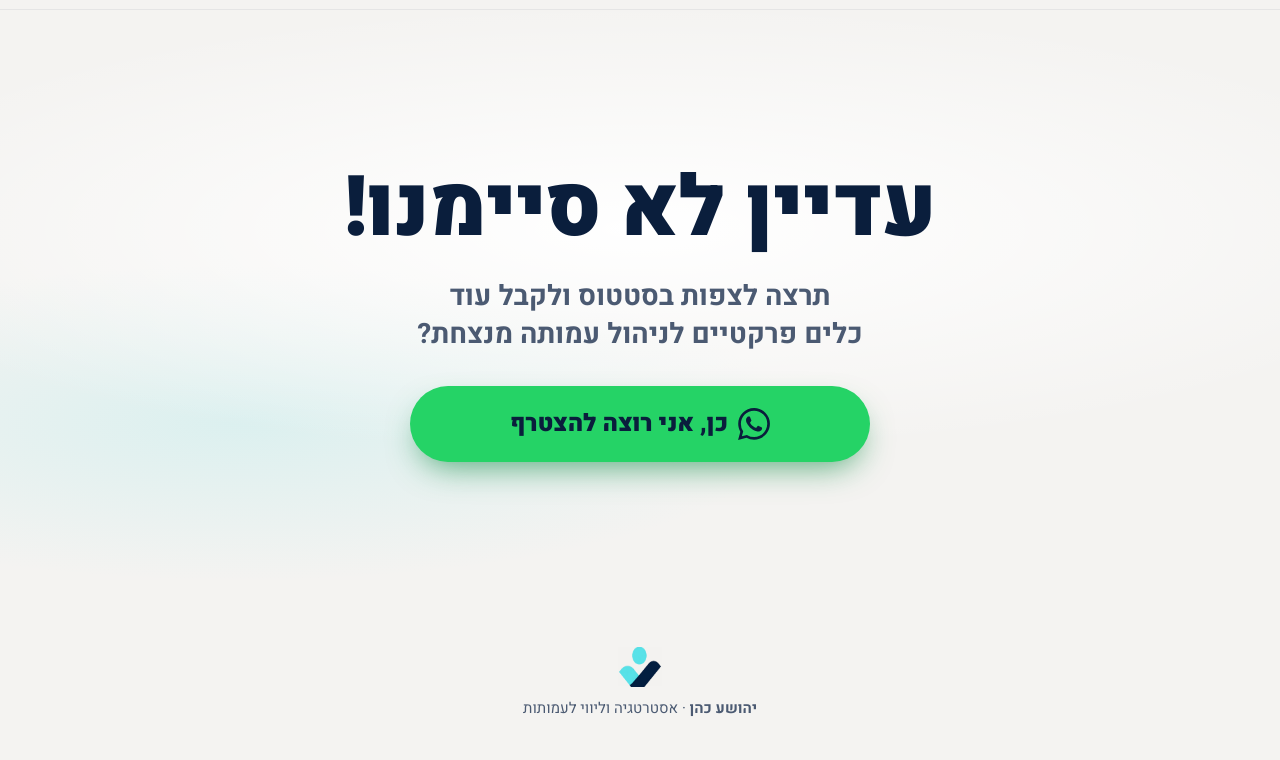
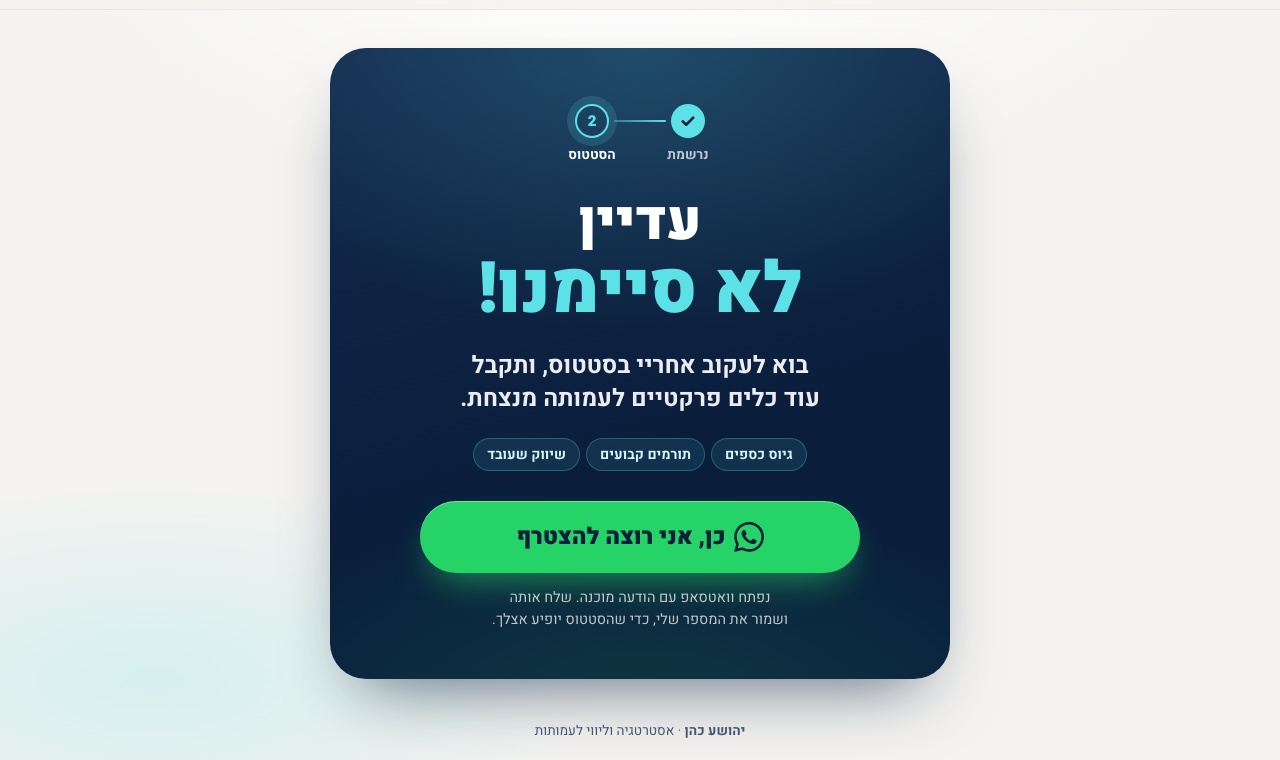
Before and after one commit to yhk207137-collab/amuta-menatzachat, a plain HTML site: page thank-you.html in a window 1280 px wide. Shown: the part 51-811 px from the top of the page. Drawn offline with Linux system fonts and the light colour scheme.

Commit message:
עיצוב חדש ונוסח חדש לדף התודה
Co-Authored-By: Claude Opus 5.5 <noreply@anthropic.com>

```diff
--- a/thank-you.html
+++ b/thank-you.html
@@ -11,16 +11,58 @@
 <link rel="preload" href="assets/heebo-hebrew-900-normal.woff2" as="font" type="font/woff2" crossorigin>
 <link rel="stylesheet" href="styles.css?v=consent1">
 <style>
-body{display:flex;flex-direction:column;min-height:100vh;min-height:100svh}
-.ty{position:relative;flex:1;display:flex;flex-direction:column;align-items:center;justify-content:center;gap:clamp(18px,4vw,26px);width:100%;max-width:720px;margin:0 auto;padding:40px clamp(16px,4vw,48px);text-align:center}
-.ty::before{content:"";position:absolute;inset:-40px -50vw 0;z-index:-1;pointer-events:none;
-  background:radial-gradient(60% 50% at 50% 40%,#fff 0%,rgba(255,255,255,0) 70%),radial-gradient(40% 35% at 30% 70%,rgba(92,225,230,.16),rgba(92,225,230,0) 70%)}
-.ty h1{font-size:clamp(46px,13vw,84px);line-height:1.04;text-wrap:balance}
-.ty p{margin:0;font-size:clamp(21px,5.4vw,28px);font-weight:700;line-height:1.35;color:var(--muted);text-wrap:balance}
-.btn-wa{max-width:460px;margin-top:6px;padding:20px 24px;font-size:clamp(21px,5.6vw,24px);background:#25D366;color:var(--navy);box-shadow:0 14px 32px -10px rgba(18,140,70,.7)}
-.btn-wa:hover{box-shadow:0 20px 38px -12px rgba(18,140,70,.75)}
-.btn-wa svg{flex:none;width:32px;height:32px;fill:currentColor}
-.foot{padding-bottom:30px}
+body{display:flex;flex-direction:column;min-height:100vh;min-height:100svh;
+  background:radial-gradient(70% 45% at 50% 0%,#fff 0%,rgba(255,255,255,0) 70%),radial-gradient(50% 35% at 12% 90%,rgba(92,225,230,.2),rgba(92,225,230,0) 70%),var(--paper)}
+.ty{flex:1;display:flex;align-items:center;justify-content:center;padding:clamp(12px,3vw,40px)}
+.ty-card{position:relative;overflow:hidden;width:100%;max-width:620px;padding:clamp(30px,6vw,56px) clamp(20px,5vw,56px) clamp(28px,5vw,48px);border-radius:calc(var(--radius) + 8px);
+  background:linear-gradient(165deg,var(--navy-2),var(--navy) 62%);color:#fff;text-align:center;box-shadow:0 34px 70px -30px rgba(10,30,60,.65)}
+.ty-card::before{content:"";position:absolute;inset:-45% -25% auto;height:90%;pointer-events:none;background:radial-gradient(closest-side,rgba(92,225,230,.2),rgba(92,225,230,0))}
+.ty-card::after{content:"";position:absolute;inset:auto -25% -50%;height:80%;pointer-events:none;background:radial-gradient(closest-side,rgba(37,211,102,.16),rgba(37,211,102,0))}
+.ty-card>*{position:relative;z-index:1}
+
+/* two steps: signed up, now the status */
+.ty-steps{display:flex;justify-content:center;align-items:flex-start;margin:0 0 clamp(20px,4vw,28px);padding:0;list-style:none;font-size:13.5px;font-weight:700;color:rgba(255,255,255,.72)}
+.ty-steps li{display:flex;flex-direction:column;align-items:center;gap:7px;width:96px;position:relative}
+.ty-steps li+li::before{content:"";position:absolute;top:16px;right:calc(-50% + 22px);left:calc(50% + 22px);height:2px;border-radius:2px;background:linear-gradient(to left,var(--cyan),rgba(92,225,230,.35))}
+.ty-dot{display:flex;align-items:center;justify-content:center;width:34px;height:34px;border-radius:50%;font-weight:900;font-size:15px}
+.is-done .ty-dot{background:var(--cyan);color:var(--navy)}
+.is-done .ty-dot svg{width:18px;height:18px;fill:none;stroke:currentColor;stroke-width:3.4;stroke-linecap:round;stroke-linejoin:round}
+.is-now{color:#fff}
+.is-now .ty-dot{border:2px solid var(--cyan);color:var(--cyan);animation:ty-ring 2.2s infinite}
+@keyframes ty-ring{0%{box-shadow:0 0 0 0 rgba(92,225,230,.45)}70%,100%{box-shadow:0 0 0 12px rgba(92,225,230,0)}}
+
+.ty h1{font-size:clamp(33px,10vw,54px);line-height:1.08;letter-spacing:-.3px;color:#fff}
+.ty h1 em{display:block;font-size:1.32em;line-height:1.08;color:var(--cyan)}
+.ty-sub{margin:clamp(14px,3vw,20px) auto 0;max-width:30ch;font-size:clamp(19px,5vw,24px);font-weight:700;line-height:1.4;color:rgba(255,255,255,.92);text-wrap:balance}
+.ty-tags{display:flex;flex-wrap:wrap;justify-content:center;gap:6px;margin:clamp(16px,3.4vw,22px) 0 clamp(22px,4.4vw,30px);padding:0;list-style:none}
+.ty-tags li{padding:5px clamp(9px,2.6vw,13px);border-radius:999px;font-size:clamp(12.5px,3.4vw,14px);font-weight:700;white-space:nowrap;color:#d5f6f8;background:rgba(92,225,230,.1);border:1px solid rgba(92,225,230,.28)}
+
+.btn-wa{max-width:440px;padding:clamp(16px,4.6vw,19px) 16px;gap:8px;font-size:clamp(18px,5.4vw,23px);background:#25D366;color:var(--navy);box-shadow:0 16px 36px -12px rgba(37,211,102,.65),inset 0 1px 0 rgba(255,255,255,.35)}
+.btn-wa:hover{box-shadow:0 22px 42px -12px rgba(37,211,102,.75),inset 0 1px 0 rgba(255,255,255,.35)}
+.btn-wa svg{flex:none;width:clamp(26px,7.4vw,30px);height:clamp(26px,7.4vw,30px);fill:currentColor}
+.btn-wa span{white-space:nowrap}
+.ty-note{margin:14px auto 0;max-width:38ch;font-size:14.5px;font-weight:400;line-height:1.5;color:rgba(255,255,255,.74);text-wrap:balance}
+
+.foot{padding:4px 16px 18px;font-size:13.5px}
+
+/* a soft entrance, one element after the other */
+.ty-card>*{animation:ty-up .6s cubic-bezier(.2,.8,.3,1) both}
+.ty-card>:nth-child(2){animation-delay:.08s}
+.ty-card>:nth-child(3){animation-delay:.16s}
+.ty-card>:nth-child(4){animation-delay:.24s}
+.ty-card>:nth-child(5){animation-delay:.32s}
+.ty-card>:nth-child(6){animation-delay:.4s}
+@keyframes ty-up{from{opacity:0;transform:translateY(14px)}to{opacity:1;transform:none}}
+@media (prefers-reduced-motion:reduce){.ty-card>*,.is-now .ty-dot{animation:none}}
+/* short phones: keep the button on the first screen */
+@media (max-height:640px){
+  .ty{padding:8px 12px}
+  .ty-card{padding:18px 16px 16px}
+  .ty-steps{margin-bottom:10px}
+  .ty-tags{display:none}
+  .ty-sub{margin:8px auto 14px;font-size:18px}
+  .ty-note{margin-top:10px;font-size:13px}
+}
 </style>
 </head>
 <body>
@@ -33,16 +75,27 @@ body{display:flex;flex-direction:column;min-height:100vh;min-height:100svh}
 </header>
 
 <main class="ty">
-  <h1>עדיין לא סיימנו!</h1>
-  <p>תרצה לצפות בסטטוס ולקבל עוד כלים פרקטיים לניהול עמותה מנצחת?</p>
-  <a class="btn btn-wa" data-wa target="_blank" rel="noopener" href="https://wa.me/972504167903?text=%D7%90%D7%A0%D7%99%20%D7%A8%D7%95%D7%A6%D7%94%20%D7%9C%D7%94%D7%A6%D7%98%D7%A8%D7%A3%20%D7%9C%D7%A1%D7%98%D7%98%D7%95%D7%A1%20%D7%95%D7%9C%D7%A7%D7%91%D7%9C%20%D7%9B%D7%9C%D7%99%D7%9D%20%D7%9C%D7%A2%D7%9E%D7%95%D7%AA%D7%94%20%D7%9E%D7%A0%D7%A6%D7%97%D7%AA.%20%D7%94%D7%A9%D7%9D%20%D7%A9%D7%9C%D7%99%20%D7%94%D7%95%D7%90%3A%20">
-    <svg viewBox="0 0 24 24" aria-hidden="true"><path d="M17.472 14.382c-.297-.149-1.758-.867-2.03-.967-.273-.099-.471-.148-.67.15-.197.297-.767.966-.94 1.164-.173.199-.347.223-.644.075-.297-.15-1.255-.463-2.39-1.475-.883-.788-1.48-1.761-1.653-2.059-.173-.297-.018-.458.13-.606.134-.133.298-.347.446-.52.149-.174.198-.298.298-.497.099-.198.05-.371-.025-.52-.075-.149-.669-1.612-.916-2.207-.242-.579-.487-.5-.669-.51-.173-.008-.371-.01-.57-.01-.198 0-.52.074-.792.372-.272.297-1.04 1.016-1.04 2.479 0 1.462 1.065 2.875 1.213 3.074.149.198 2.096 3.2 5.077 4.487.709.306 1.262.489 1.694.625.712.227 1.36.195 1.871.118.571-.085 1.758-.719 2.006-1.413.248-.694.248-1.289.173-1.413-.074-.124-.272-.198-.57-.347m-5.421 7.403h-.004a9.87 9.87 0 01-5.031-1.378l-.361-.214-3.741.982.998-3.648-.235-.374a9.86 9.86 0 01-1.51-5.26c.001-5.45 4.436-9.884 9.888-9.884 2.64 0 5.122 1.03 6.988 2.898a9.825 9.825 0 012.893 6.994c-.003 5.45-4.437 9.884-9.885 9.884m8.413-18.297A11.815 11.815 0 0012.05 0C5.495 0 .16 5.335.157 11.892c0 2.096.547 4.142 1.588 5.945L.057 24l6.305-1.654a11.882 11.882 0 005.683 1.448h.005c6.554 0 11.89-5.335 11.893-11.893a11.821 11.821 0 00-3.48-8.413z"/></svg>
-    <span>כן, אני רוצה להצטרף</span>
-  </a>
+  <section class="ty-card">
+    <ol class="ty-steps" aria-label="שלב 2 מתוך 2">
+      <li class="is-done"><span class="ty-dot"><svg viewBox="0 0 24 24" aria-hidden="true"><path d="M5 12.5l4.6 4.5L19 7.5"/></svg></span>נרשמת</li>
+      <li class="is-now" aria-current="step"><span class="ty-dot">2</span>הסטטוס</li>
+    </ol>
+    <h1>עדיין <em>לא סיימנו!</em></h1>
+    <p class="ty-sub">בוא לעקוב אחריי בסטטוס, ותקבל עוד כלים פרקטיים לעמותה מנצחת.</p>
+    <ul class="ty-tags">
+      <li>גיוס כספים</li>
+      <li>תורמים קבועים</li>
+      <li>שיווק שעובד</li>
+    </ul>
+    <a class="btn btn-wa" data-wa target="_blank" rel="noopener" href="https://wa.me/972504167903?text=%D7%90%D7%A0%D7%99%20%D7%A8%D7%95%D7%A6%D7%94%20%D7%9C%D7%94%D7%A6%D7%98%D7%A8%D7%A3%20%D7%9C%D7%A1%D7%98%D7%98%D7%95%D7%A1%20%D7%95%D7%9C%D7%A7%D7%91%D7%9C%20%D7%9B%D7%9C%D7%99%D7%9D%20%D7%9C%D7%A2%D7%9E%D7%95%D7%AA%D7%94%20%D7%9E%D7%A0%D7%A6%D7%97%D7%AA.%20%D7%94%D7%A9%D7%9D%20%D7%A9%D7%9C%D7%99%20%D7%94%D7%95%D7%90%3A%20">
+      <svg viewBox="0 0 24 24" aria-hidden="true"><path d="M17.472 14.382c-.297-.149-1.758-.867-2.03-.967-.273-.099-.471-.148-.67.15-.197.297-.767.966-.94 1.164-.173.199-.347.223-.644.075-.297-.15-1.255-.463-2.39-1.475-.883-.788-1.48-1.761-1.653-2.059-.173-.297-.018-.458.13-.606.134-.133.298-.347.446-.52.149-.174.198-.298.298-.497.099-.198.05-.371-.025-.52-.075-.149-.669-1.612-.916-2.207-.242-.579-.487-.5-.669-.51-.173-.008-.371-.01-.57-.01-.198 0-.52.074-.792.372-.272.297-1.04 1.016-1.04 2.479 0 1.462 1.065 2.875 1.213 3.074.149.198 2.096 3.2 5.077 4.487.709.306 1.262.489 1.694.625.712.227 1.36.195 1.871.118.571-.085 1.758-.719 2.006-1.413.248-.694.248-1.289.173-1.413-.074-.124-.272-.198-.57-.347m-5.421 7.403h-.004a9.87 9.87 0 01-5.031-1.378l-.361-.214-3.741.982.998-3.648-.235-.374a9.86 9.86 0 01-1.51-5.26c.001-5.45 4.436-9.884 9.888-9.884 2.64 0 5.122 1.03 6.988 2.898a9.825 9.825 0 012.893 6.994c-.003 5.45-4.437 9.884-9.885 9.884m8.413-18.297A11.815 11.815 0 0012.05 0C5.495 0 .16 5.335.157 11.892c0 2.096.547 4.142 1.588 5.945L.057 24l6.305-1.654a11.882 11.882 0 005.683 1.448h.005c6.554 0 11.89-5.335 11.893-11.893a11.821 11.821 0 00-3.48-8.413z"/></svg>
+      <span>כן, אני רוצה להצטרף</span>
+    </a>
+    <p class="ty-note">נפתח וואטסאפ עם הודעה מוכנה. שלח אותה ושמור את המספר שלי, כדי שהסטטוס יופיע אצלך.</p>
+  </section>
 </main>
 
 <footer class="foot">
-  <img src="assets/mark.webp" alt="" width="54" height="40" loading="lazy">
   <p><b>יהושע כהן</b> · אסטרטגיה וליווי לעמותות</p>
 </footer>
 
```
